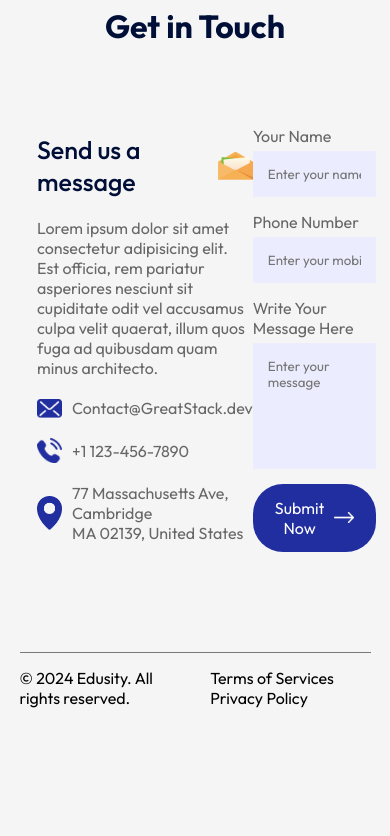
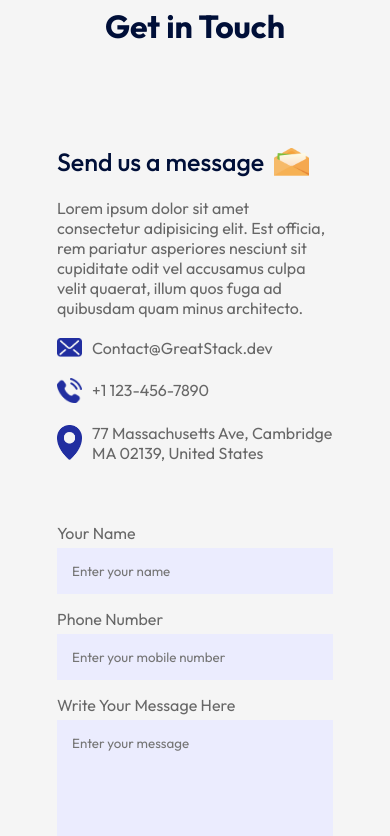
Before and after one commit to Swordigo15/React-University-Web-Project, a React (Vite) app: page / in a window 390 px wide. Shown: the part 4448-5284 px from the top of the page. Before the commit the page ends 5181 px from the top, so only its background shows below. Built offline with nearby package versions, Linux system fonts and the light colour scheme.

Commit message:
Add Contact mobile css setting

```diff
--- a/src/Components/Contact/Contact.css
+++ b/src/Components/Contact/Contact.css
@@ -57,3 +57,14 @@
     display: block;
     margin: 20px 0;
 }
+
+/* ----- media query ----- */
+@media (max-width: 700px) {
+    .contact{
+        display: block;
+    }
+
+    .contact-col{
+        padding: 20px;
+    }
+}
```
